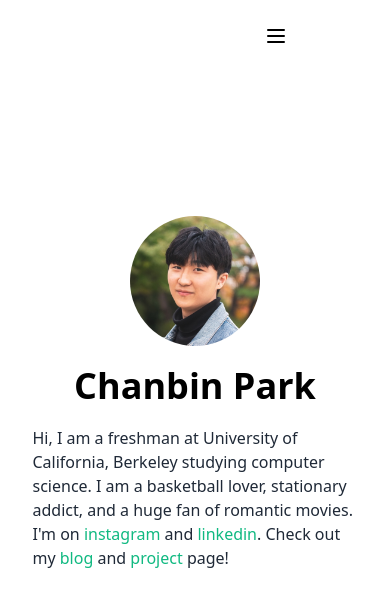
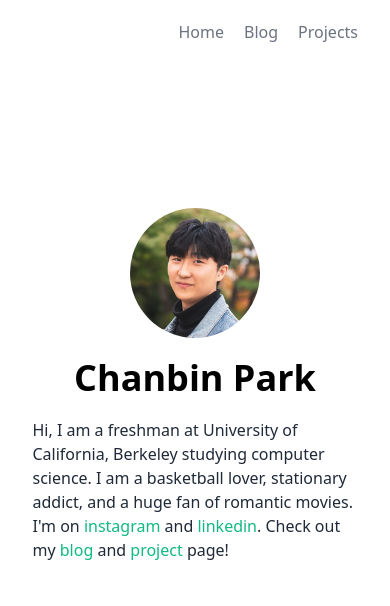
Before and after one commit to Chanbinski/my, a Next.js app: page / in a window 390 px wide. Shown: the top 606 px of the page. Built offline with nearby package versions, Linux system fonts and the light colour scheme.

Commit message:
fix more issues on nav bar

```diff
--- a/components/Navbar.jsx
+++ b/components/Navbar.jsx
@@ -10,48 +10,23 @@ export const Navbar = () => {
 
   return (
     <>
-      <nav className='flex flex-row items-center p-3 flex-wrap w-3/5'>
-        <button
-          className='inline-flex p-3 rounded lg:hidden text-gray ml-auto outline-none'
-          onClick={handleClick}
-        >
-          <svg
-            className='w-6 h-6'
-            fill='none'
-            stroke='currentColor'
-            viewBox='0 0 24 24'
-            xmlns='http://www.w3.org/2000/svg'
-          >
-            <path
-              strokeLinecap='round'
-              strokeLinejoin='round'
-              strokeWidth={2}
-              d='M4 6h16M4 12h16M4 18h16'
-            />
-          </svg>
-        </button>
-        {/*Note that in this div we will use a ternary operator to decide whether or not to display the content of the div  */}
-        <div
-          className={`${active ? '' : 'hidden'
-            }   w-full lg:inline-flex lg:flex-grow lg:w-auto`}
-        >
-          <div className='lg:inline-flex lg:flex-row lg:ml-auto lg:w-auto w-full lg:items-center items-start  flex flex-col lg:h-auto'>
+      <nav className='flex flex-row justify-end items-center p-3 h-16 w-full sm:w-1/2'>
+        <div className=''>
           <Link href='/'>
-              <a className='lg:inline-flex lg:w-auto w-full px-3 py-1 rounded text-gray-500 items-center justify-center'>
+            <a className='mr-5 text-gray-500'>
               Home
             </a>
           </Link>
           <Link href='/blog'>
-              <a className='lg:inline-flex lg:w-auto w-full px-3 py-1 rounded text-gray-500 items-center justify-center'>
+            <a className='mr-5 text-gray-500'>
               Blog
             </a>
           </Link>
           <Link href='/projects'>
-              <a className='lg:inline-flex lg:w-auto w-full px-3 py-1 rounded text-gray-500 items-center justify-center'>
+            <a className='mr-5 text-gray-500'>
               Projects
             </a>
           </Link>
-          </div>
         </div>
       </nav>
     </>
```
Lines whose indentation alone changed are shown as unchanged.
